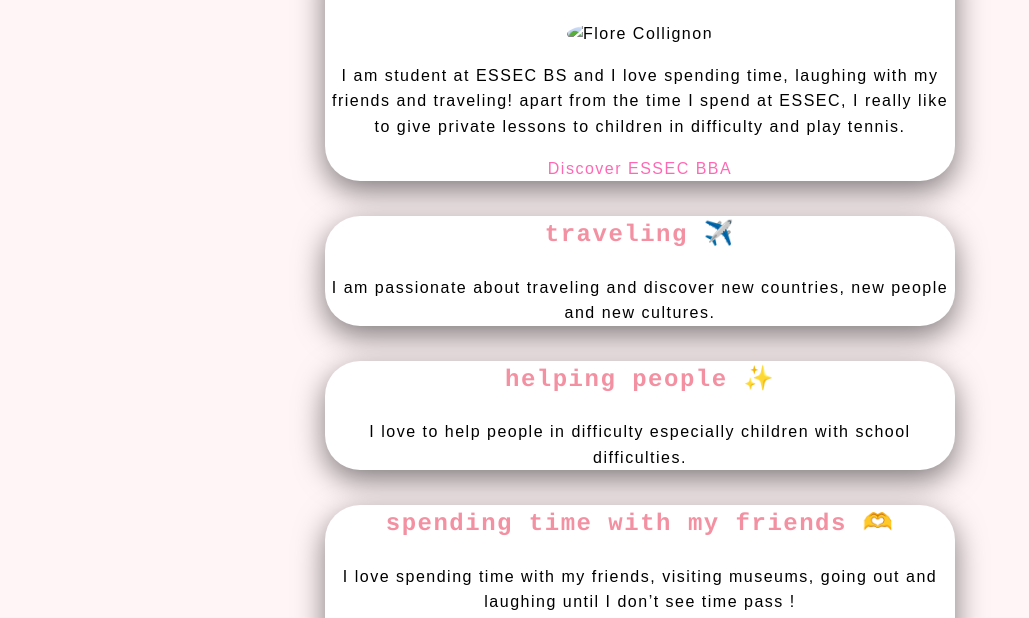
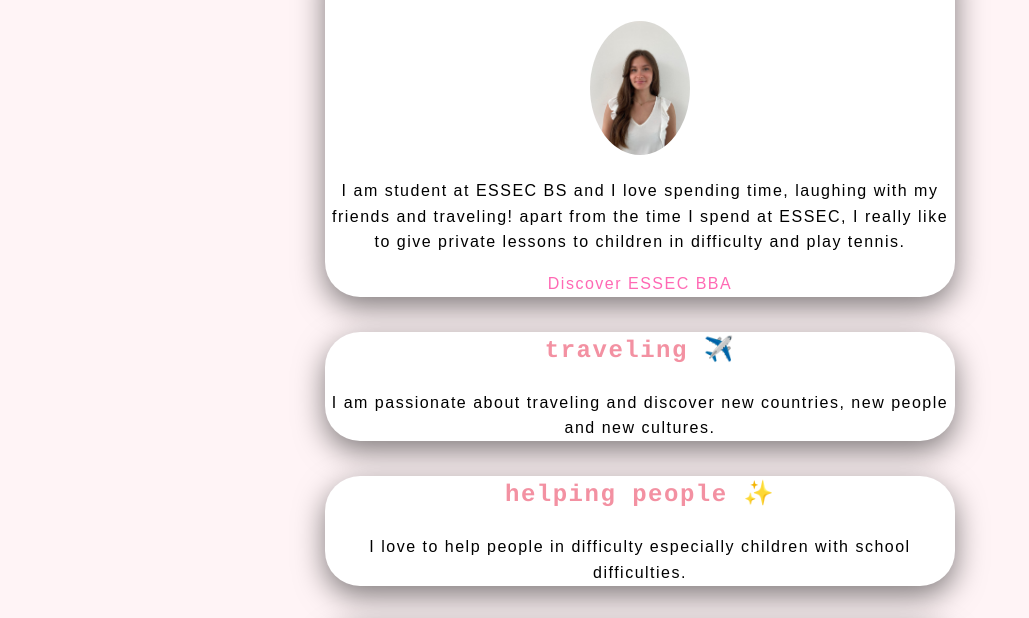
Before and after one commit to Flore-Collignon/my-profile, a plain HTML site: page index.html in a window 1280 px wide. Shown: the part 134-752 px from the top of the page, without its empty margins (0-1029 px from the left). Drawn offline with Linux system fonts and the light colour scheme; a web font is replaced by a local one.

Commit message:
Update index.html

```diff
--- a/index.html
+++ b/index.html
@@ -17,7 +17,7 @@ crossorigin="anonymous"></script>
 <div class="container" id="intro">
 <div class="card-white">
 <h1> Hello, I'm Flore ! </h1>
-<img src="images/profile 1.jpg" alt="Flore Collignon">
+<img src="profile 1.jpg" alt="Flore Collignon">
 <p>
 	I am student at ESSEC BS and I love spending time, laughing with my friends and traveling! apart from the time I spend at ESSEC, I really like to give private lessons to children in difficulty and play tennis.
 </p>
```
